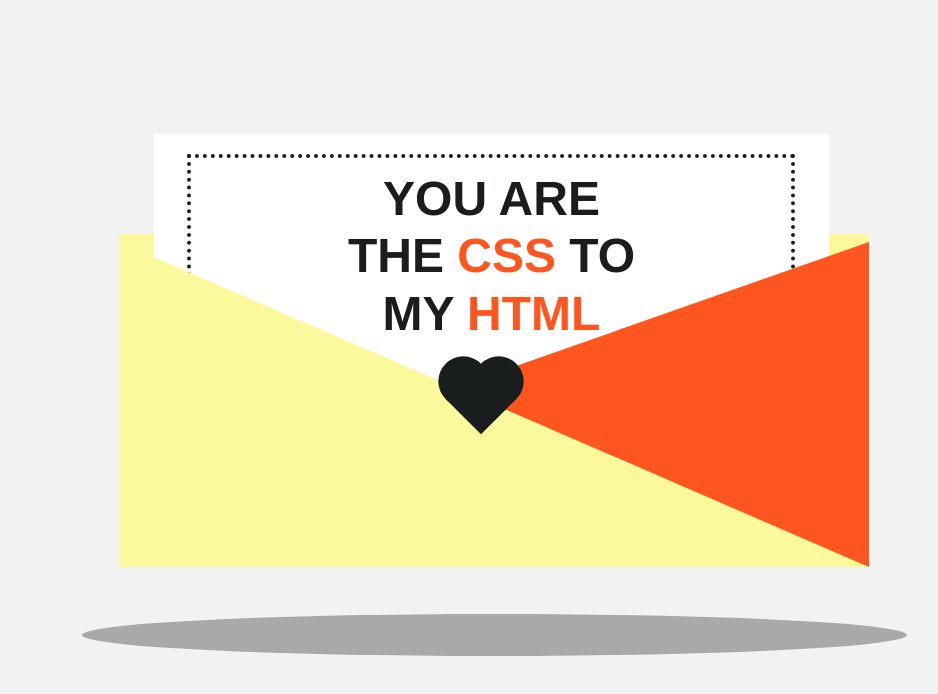
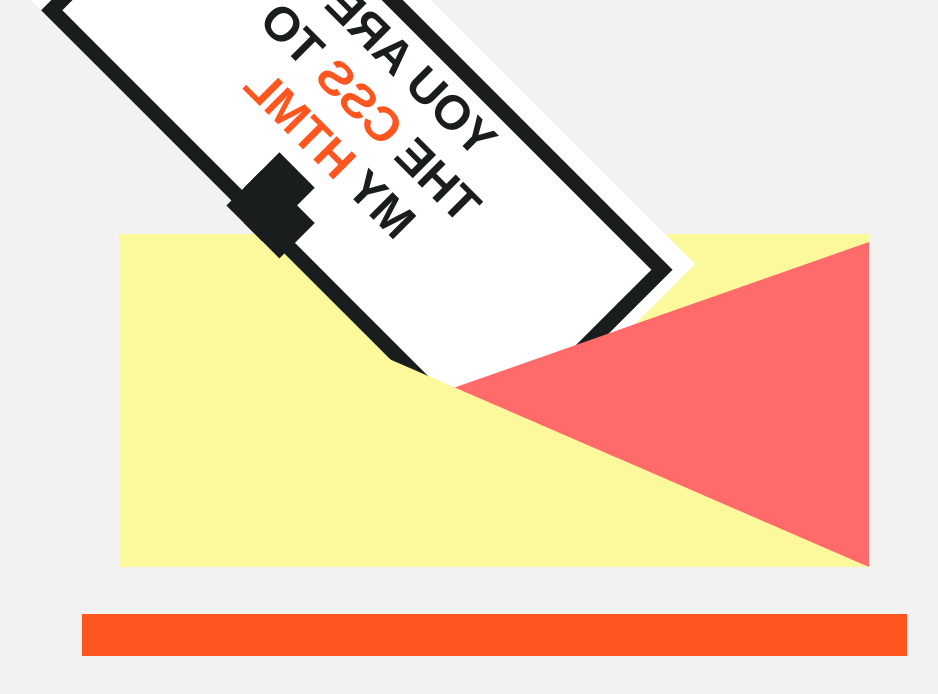
Before and after one commit to almax-21/valentine-card-debug, a website: page output.html in a window 1280 px wide. Shown: the whole page, without its empty margins (146-1084 px from the left). Drawn offline with Linux system fonts and the light colour scheme.

Commit message:
yet another commit

```diff
--- a/styles/output.css
+++ b/styles/output.css
@@ -55,12 +55,9 @@
 /* Открытка внутри конверта */
 .card {
     position: absolute;
-    /* 🐛 БАГ 1: Открытка уехала */
-    /* top: -250px; */
-    /* left: -100px; */
-    /* transform: rotate(45deg); */
-    top: -100px;
-    left: 35px;
+    top: -250px;
+    left: -100px;
+    transform: rotate(45deg);
 
     width: 675px;
     height: 283px;
@@ -75,11 +72,8 @@
 
     width: 600px;
     height: 233px;
-    /* 🐛 БАГ 2: Рамка стала сплошной и слишком толстой */
-    /* border: 15px solid #1A1D1D; */
-    /* border-style: solid; */
-    border: 4px solid #1A1D1D;
-    border-style: dotted;
+    border: 15px solid #1A1D1D;
+    border-style: solid;
 
     content: "";
 }
@@ -98,9 +92,7 @@
     text-align: center;
     text-transform: uppercase;
 
-    /* 🐛 БАГ 3: Текст отзеркален */
-    transform: translateX(-50%);
-    /* transform: translateX(-50%) scaleX(-1); */
+    transform: translateX(-50%) scaleX(-1);
 }
 
 .text em {
@@ -123,9 +115,7 @@
 
     background-color: #1A1D1D;
 
-    /* 🐛 БАГ 4: Сердце повёрнуто неправильно */
-    /* transform: rotate(0deg); */
-    transform: rotate(-45deg);
+    transform: rotate(0deg);
 }
 
 .heart:before,
@@ -136,9 +126,7 @@
     height: 50px;
 
     background-color: #1A1D1D;
-    /* 🐛 БАГ 5: Псевдоэлементы сердца стали квадратными */
-    /* border-radius: 0%; */
-    border-radius: 50%;
+    border-radius: 0%;
 
     content: "";
 }
@@ -163,9 +151,7 @@
     width: 0;
     height: 0;
 
-    /* 🐛 БАГ 6: Нижняя часть клапана тоже неправильного цвета */
-    /* border-right: 450px solid #ff6b6b; */
-    border-right: 450px solid #FF551F;
+    border-right: 450px solid #ff6b6b;
     border-top: 158px solid transparent;
     border-bottom: 167px solid transparent;
 }
@@ -195,9 +181,6 @@
     height: 42px;
     margin-left: -412.5px;
 
-    /* 🐛 БАГ 7: Тень стала квадратной и другого цвета */
-    /* border-radius: 0; */
-    /* background-color: #FF551F; */
-    border-radius: 50%;
-    background-color: #A9A9A9;
+    border-radius: 0;
+    background-color: #FF551F;
 }
```
